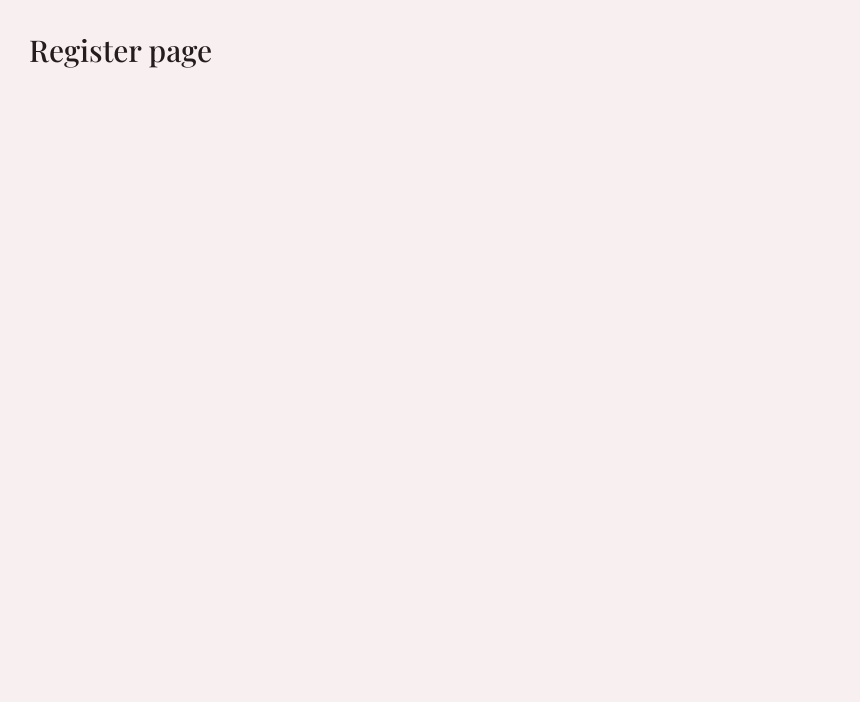
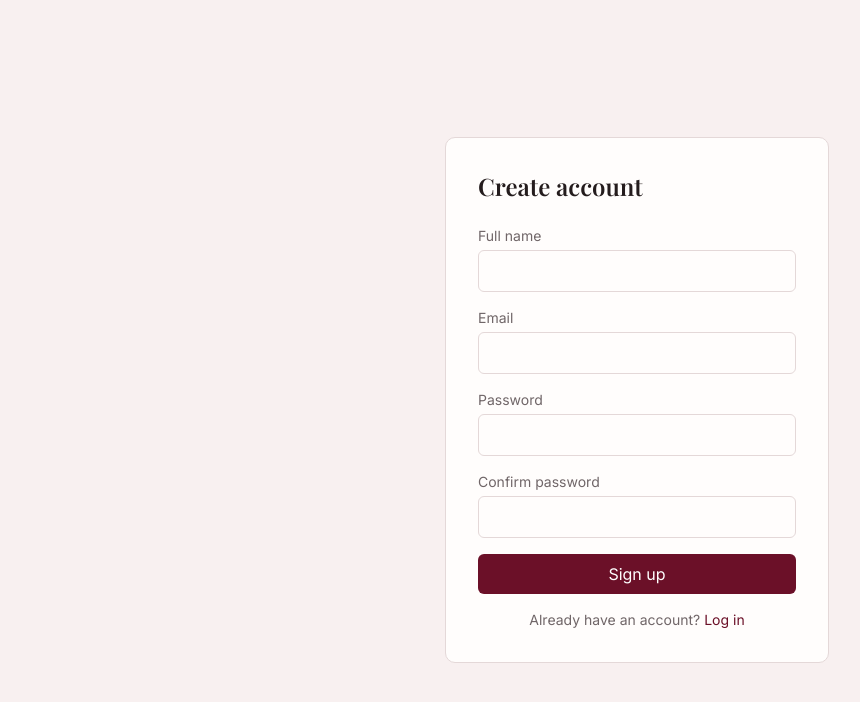
Before and after one commit to Samiullah-2004/Comptoir, a React (Vite) app in the folder frontend/: page /register in a window 1280 px wide. Shown: the top 702 px of the page, without its empty margins (3-863 px from the left). Built offline with nearby package versions, Linux system fonts and the light colour scheme.

Commit message:
feat: add auth/cart context, real login and register pages with validation

```diff
--- /dev/null
+++ b/frontend/src/context/AuthContext.tsx
@@ -0,0 +1,50 @@
+import { createContext, useContext, useState, type ReactNode } from 'react'
+
+interface User {
+  id: string
+  email: string
+  role: string
+}
+
+interface AuthContextType {
+  user: User | null
+  token: string | null
+  login: (token: string, user: User) => void
+  logout: () => void
+}
+
+const AuthContext = createContext<AuthContextType | null>(null)
+
+export function AuthProvider({ children }: { children: ReactNode }) {
+  const [token, setToken] = useState<string | null>(localStorage.getItem('token'))
+  const [user, setUser] = useState<User | null>(() => {
+    const stored = localStorage.getItem('user')
+    return stored ? JSON.parse(stored) : null
+  })
+
+  function login(newToken: string, newUser: User) {
+    localStorage.setItem('token', newToken)
+    localStorage.setItem('user', JSON.stringify(newUser))
+    setToken(newToken)
+    setUser(newUser)
+  }
+
+  function logout() {
+    localStorage.removeItem('token')
+    localStorage.removeItem('user')
+    setToken(null)
+    setUser(null)
+  }
+
+  return (
+    <AuthContext.Provider value={{ user, token, login, logout }}>
+      {children}
+    </AuthContext.Provider>
+  )
+}
+
+export function useAuth() {
+  const ctx = useContext(AuthContext)
+  if (!ctx) throw new Error('useAuth must be used within AuthProvider')
+  return ctx
+}
--- /dev/null
+++ b/frontend/src/context/CartContext.tsx
@@ -0,0 +1,56 @@
+import { createContext, useContext, useState, type ReactNode } from 'react'
+
+interface CartItem {
+  menuItemId: string
+  name: string
+  price: number
+  quantity: number
+}
+
+interface CartContextType {
+  items: CartItem[]
+  addItem: (item: Omit<CartItem, 'quantity'>) => void
+  removeItem: (menuItemId: string) => void
+  clearCart: () => void
+  total: number
+}
+
+const CartContext = createContext<CartContextType | null>(null)
+
+export function CartProvider({ children }: { children: ReactNode }) {
+  const [items, setItems] = useState<CartItem[]>([])
+
+  function addItem(item: Omit<CartItem, 'quantity'>) {
+    setItems((prev) => {
+      const existing = prev.find((i) => i.menuItemId === item.menuItemId)
+      if (existing) {
+        return prev.map((i) =>
+          i.menuItemId === item.menuItemId ? { ...i, quantity: i.quantity + 1 } : i
+        )
+      }
+      return [...prev, { ...item, quantity: 1 }]
+    })
+  }
+
+  function removeItem(menuItemId: string) {
+    setItems((prev) => prev.filter((i) => i.menuItemId !== menuItemId))
+  }
+
+  function clearCart() {
+    setItems([])
+  }
+
+  const total = items.reduce((sum, i) => sum + i.price * i.quantity, 0)
+
+  return (
+    <CartContext.Provider value={{ items, addItem, removeItem, clearCart, total }}>
+      {children}
+    </CartContext.Provider>
+  )
+}
+
+export function useCart() {
+  const ctx = useContext(CartContext)
+  if (!ctx) throw new Error('useCart must be used within CartProvider')
+  return ctx
+}
--- /dev/null
+++ b/frontend/src/graphql/mutations.ts
@@ -0,0 +1,28 @@
+import { gql } from '@apollo/client';
+
+export const LOGIN = gql`
+  mutation Login($email: String!, $password: String!) {
+    login(email: $email, password: $password) {
+      token
+      user {
+        id
+        email
+        role
+      }
+    }
+  }
+`;
+
+export const REGISTER = gql`
+  mutation Register($name: String!, $email: String!, $password: String!) {
+    register(name: $name, email: $email, password: $password) {
+      token
+      user {
+        id
+        name
+        email
+        role
+      }
+    }
+  }
+`;
--- a/frontend/src/main.tsx
+++ b/frontend/src/main.tsx
@@ -3,15 +3,21 @@ import { createRoot } from 'react-dom/client'
 import { BrowserRouter } from 'react-router-dom'
 import { ApolloProvider } from '@apollo/client/react'
 import { client } from './lib/apolloClient'
+import { AuthProvider } from './context/AuthContext'
+import { CartProvider } from './context/CartContext'
 import './index.css'
 import App from './App.tsx'
 
 createRoot(document.getElementById('root')!).render(
   <StrictMode>
     <ApolloProvider client={client}>
-      <BrowserRouter>
-        <App />
-      </BrowserRouter>
+      <AuthProvider>
+        <CartProvider>
+          <BrowserRouter>
+            <App />
+          </BrowserRouter>
+        </CartProvider>
+      </AuthProvider>
     </ApolloProvider>
   </StrictMode>,
 )
--- a/frontend/src/pages/Login.tsx
+++ b/frontend/src/pages/Login.tsx
@@ -1,3 +1,67 @@
+import { useState } from 'react'
+import { useMutation } from '@apollo/client/react'
+import { useNavigate, Link } from 'react-router-dom'
+import { LOGIN } from '../graphql/mutations'
+import { useAuth } from '../context/AuthContext'
+
 export default function Login() {
-  return <div className="p-8"><h1 className="font-display text-3xl">Login page</h1></div>
+  const [email, setEmail] = useState('')
+  const [password, setPassword] = useState('')
+  const { login } = useAuth()
+  const navigate = useNavigate()
+
+  const [loginMutation, { loading, error }] = useMutation(LOGIN)
+
+  async function handleSubmit(e: React.FormEvent) {
+    e.preventDefault()
+    const res = await loginMutation({ variables: { email, password } })
+    if (res.data) {
+      const data = res.data as { login: { token: string; user: { id: string; email: string; role: string } } }
+      login(data.login.token, data.login.user)
+      navigate('/')
+    }
+  }
+
+  return (
+    <div className="min-h-screen bg-bg flex items-center justify-center px-4">
+      <form
+        onSubmit={handleSubmit}
+        className="bg-surface border border-border rounded-[10px] p-8 w-full max-w-sm"
+      >
+        <h1 className="font-display text-2xl font-semibold text-text mb-6">Welcome back</h1>
+
+        <label className="block text-sm text-text-secondary mb-1">Email</label>
+        <input
+          type="email"
+          value={email}
+          onChange={(e) => setEmail(e.target.value)}
+          required
+          className="w-full border border-border rounded-[6px] px-3 py-2 mb-4 text-text bg-transparent"
+        />
+
+        <label className="block text-sm text-text-secondary mb-1">Password</label>
+        <input
+          type="password"
+          value={password}
+          onChange={(e) => setPassword(e.target.value)}
+          required
+          className="w-full border border-border rounded-[6px] px-3 py-2 mb-4 text-text bg-transparent"
+        />
+
+        {error && <p className="text-accent text-sm mb-4">{error.message}</p>}
+
+        <button
+          type="submit"
+          disabled={loading}
+          className="w-full bg-accent hover:bg-accent-hover text-white rounded-[6px] py-2 disabled:opacity-50"
+        >
+          {loading ? 'Logging in...' : 'Log in'}
+        </button>
+
+        <p className="text-sm text-text-secondary mt-4 text-center">
+          No account? <Link to="/register" className="text-accent">Sign up</Link>
+        </p>
+      </form>
+    </div>
+  )
 }
--- a/frontend/src/pages/Register.tsx
+++ b/frontend/src/pages/Register.tsx
@@ -1,3 +1,101 @@
+import { useState } from 'react'
+import { useMutation } from '@apollo/client/react'
+import { useNavigate, Link } from 'react-router-dom'
+import { REGISTER } from '../graphql/mutations'
+import { useAuth } from '../context/AuthContext'
+
 export default function Register() {
-  return <div className="p-8"><h1 className="font-display text-3xl">Register page</h1></div>
+  const [name, setName] = useState('')
+  const [email, setEmail] = useState('')
+  const [password, setPassword] = useState('')
+  const [confirmPassword, setConfirmPassword] = useState('')
+  const [formError, setFormError] = useState('')
+  const { login } = useAuth()
+  const navigate = useNavigate()
+
+  const [registerMutation, { loading, error }] = useMutation(REGISTER)
+
+  async function handleSubmit(e: React.FormEvent) {
+    e.preventDefault()
+    setFormError('')
+
+    if (password !== confirmPassword) {
+      setFormError('Passwords do not match')
+      return
+    }
+    if (password.length < 8) {
+      setFormError('Password must be at least 8 characters')
+      return
+    }
+
+    const res = await registerMutation({ variables: { name, email, password } })
+    if (res.data) {
+      const data = res.data as { register: { token: string; user: { id: string; name: string; email: string; role: string } } }
+      login(data.register.token, data.register.user)
+      navigate('/')
+    }
+  }
+
+  return (
+    <div className="min-h-screen bg-bg flex items-center justify-center px-4">
+      <form
+        onSubmit={handleSubmit}
+        className="bg-surface border border-border rounded-[10px] p-8 w-full max-w-sm"
+      >
+        <h1 className="font-display text-2xl font-semibold text-text mb-6">Create account</h1>
+
+        <label className="block text-sm text-text-secondary mb-1">Full name</label>
+        <input
+          type="text"
+          value={name}
+          onChange={(e) => setName(e.target.value)}
+          required
+          className="w-full border border-border rounded-[6px] px-3 py-2 mb-4 text-text bg-transparent"
+        />
+
+        <label className="block text-sm text-text-secondary mb-1">Email</label>
+        <input
+          type="email"
+          value={email}
+          onChange={(e) => setEmail(e.target.value)}
+          required
+          className="w-full border border-border rounded-[6px] px-3 py-2 mb-4 text-text bg-transparent"
+        />
+
+        <label className="block text-sm text-text-secondary mb-1">Password</label>
+        <input
+          type="password"
+          value={password}
+          onChange={(e) => setPassword(e.target.value)}
+          required
+          className="w-full border border-border rounded-[6px] px-3 py-2 mb-4 text-text bg-transparent"
+        />
+
+        <label className="block text-sm text-text-secondary mb-1">Confirm password</label>
+        <input
+          type="password"
+          value={confirmPassword}
+          onChange={(e) => setConfirmPassword(e.target.value)}
+          required
+          className="w-full border border-border rounded-[6px] px-3 py-2 mb-4 text-text bg-transparent"
+        />
+
+        {(formError || error) && (
+          <p className="text-accent text-sm mb-4">{formError || error?.message}</p>
+        )}
+
+        <button
+          type="submit"
+          disabled={loading}
+          className="w-full bg-accent hover:bg-accent-hover text-white rounded-[6px] py-2 disabled:opacity-50"
+        >
+          {loading ? 'Creating account...' : 'Sign up'}
+        </button>
+
+        <p className="text-sm text-text-secondary mt-4 text-center">
+          Already have an account? <Link to="/login" className="text-accent">Log in</Link>
+        </p>
+      </form>
+    </div>
+  )
 }
```
